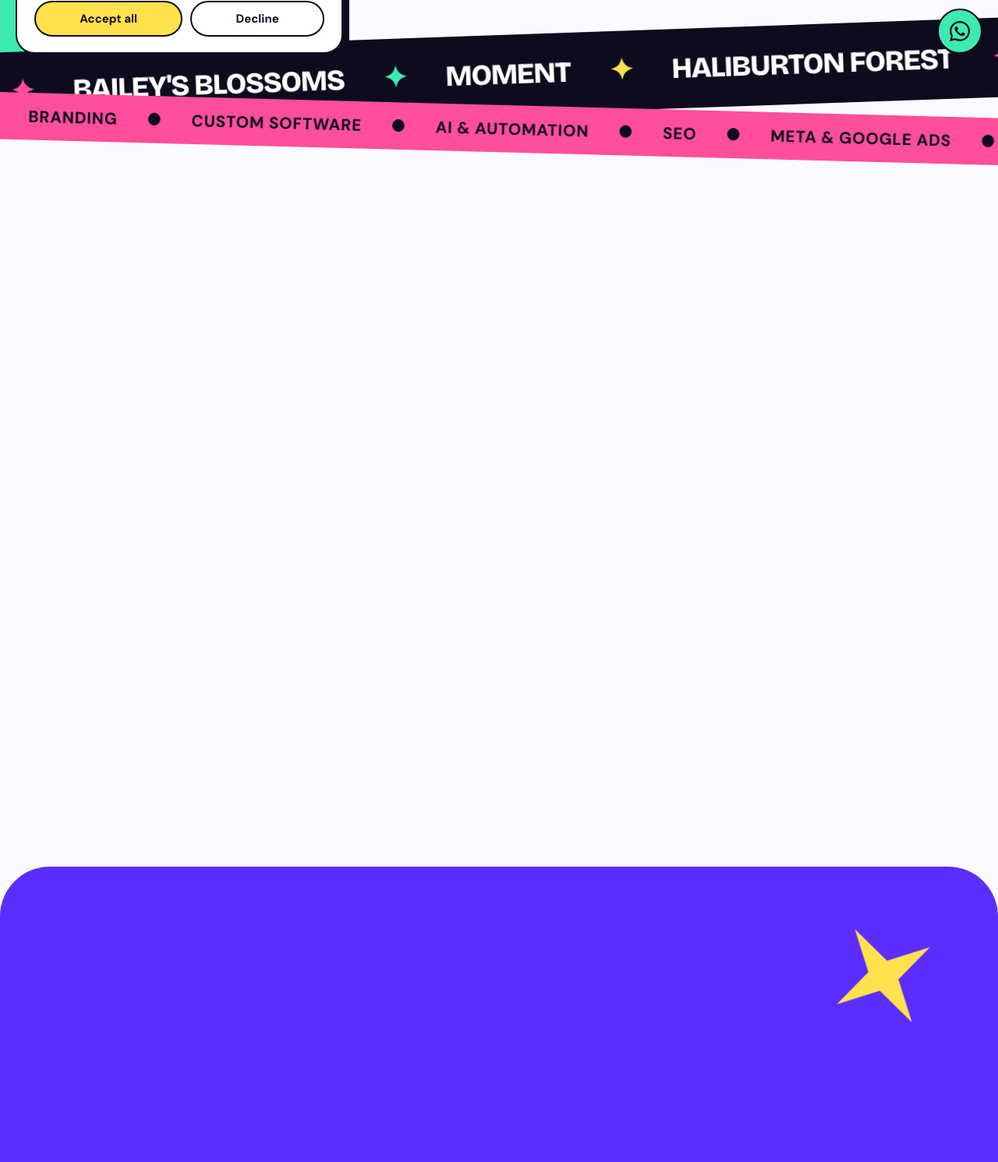
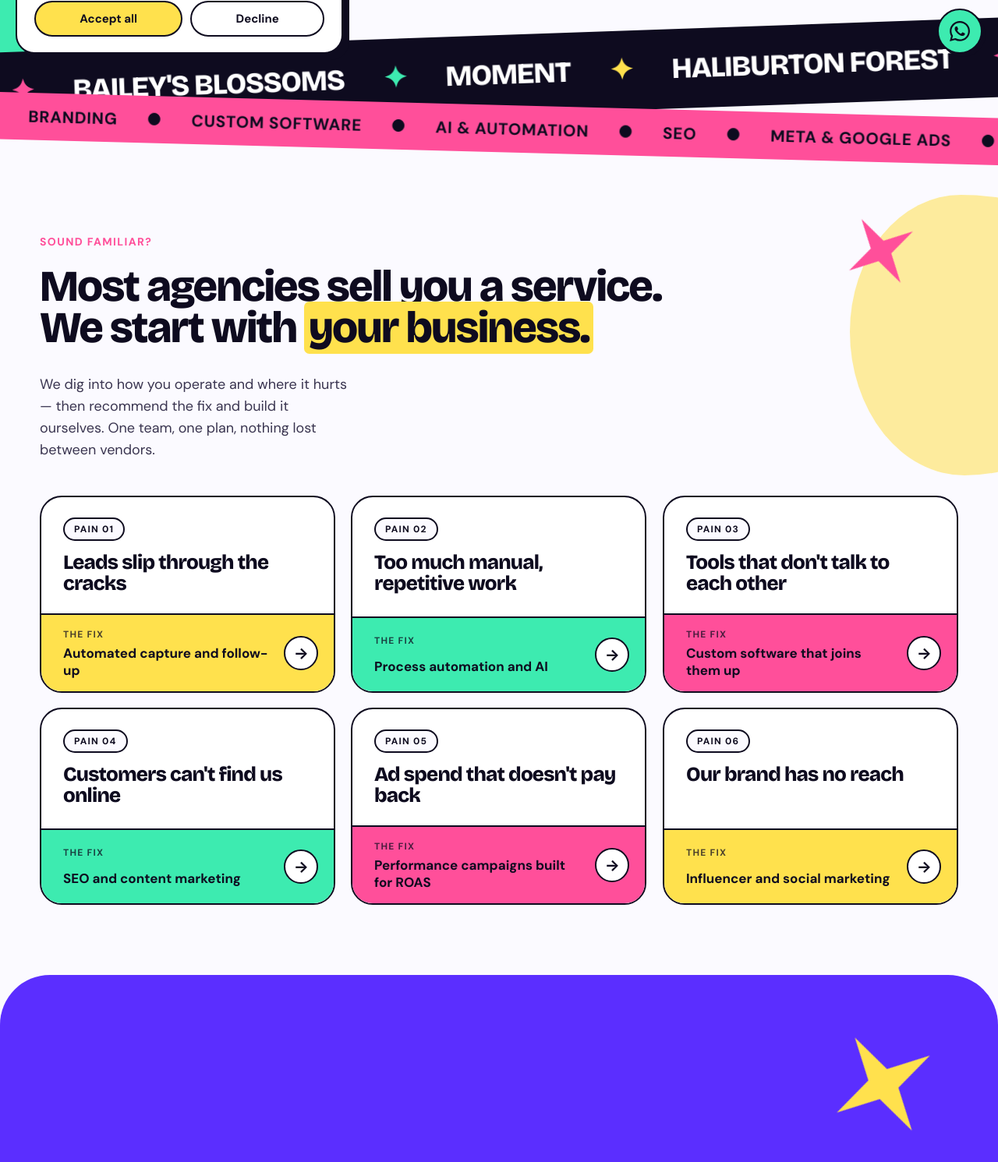
Before and after one commit to amatchless/company, a WordPress theme: template wp-content/themes/amatchless/front-page.php in a window 1280 px wide. Shown: the part 711-2202 px from the top of the page at 78% size. Run offline with PHP 8.4 and a stand-in for WordPress, Linux system fonts and the light colour scheme; the site name, menu and one post (Sample post) are stand-ins, and other content is empty; some libraries are stand-ins or nearby versions.

Commit message:
Restyle the home page problem-to-fix section to match the site (theme 3.22.0)
Adds a SOUND FAMILIAR? label, a star and blob, numbered pain chips and a
coloured THE FIX band on each card, with the hard-shadow hover used by the
other cards. Content is unchanged.

Co-Authored-By: Claude Opus 5.5 <noreply@anthropic.com>
Claude-Session: https://claude.ai/code/session_011tMXJuA2ubqX7zgUCAoDTp

```diff
--- a/wp-content/themes/amatchless/assets/css/site.css
+++ b/wp-content/themes/amatchless/assets/css/site.css
@@ -182,13 +182,23 @@ header.nav.scrolled .nav-pill{box-shadow:5px 5px 0 var(--ink)}
 .ticker:hover .track{animation-play-state:paused}
 
 /* ---- problem → fix ---- */
-.pain-grid{display:grid;grid-template-columns:repeat(auto-fit, minmax(min(100%, 380px), 1fr));gap:16px}
-.pain{border:var(--line);border-radius:28px;padding:28px;display:flex;flex-direction:column;gap:18px;background:#fff;transition:background .3s,color .3s,transform .3s}
-.pain:hover{background:var(--purple);color:#fff;transform:rotate(-1.5deg) scale(1.02)}
-.pain-label{font-size:14px;font-weight:700;letter-spacing:.08em;opacity:.7}
-.pain-text{font-family:var(--f-display);font-size:23px;font-weight:700;line-height:1.1;letter-spacing:-.02em}
-.pain-fix{font-weight:700;font-size:17px;color:var(--purple);transition:color .3s}
-.pain:hover .pain-fix{color:var(--yellow)}
+.pain-sec{overflow:hidden}
+.pain-blob{right:-170px;top:40px;width:360px;height:360px;background:var(--yellow);opacity:.55;animation-delay:-2s}
+.pain-star{position:absolute;right:8%;top:64px;z-index:1}
+.pain-grid{display:grid;grid-template-columns:repeat(auto-fit, minmax(min(100%, 340px), 1fr));gap:20px}
+.pain{border:var(--line);border-radius:28px;display:flex;flex-direction:column;background:#fff;overflow:hidden;transition:translate .35s cubic-bezier(.3,1.4,.5,1),box-shadow .35s}
+.pain:hover{translate:-5px -5px;box-shadow:8px 8px 0 var(--ink)}
+.pain-top{flex-grow:1;display:flex;flex-direction:column;gap:14px;padding:26px 28px 24px}
+.pain-label{align-self:flex-start;border:var(--line);border-radius:999px;padding:4px 12px;font-size:12px;font-weight:700;letter-spacing:.1em;background:var(--bg)}
+.pain-text{font-family:var(--f-display);font-size:26px;font-weight:800;line-height:1.05;letter-spacing:-.03em}
+.pain-fix{display:grid;grid-template-columns:minmax(0, 1fr) auto;align-items:center;gap:4px 16px;border-top:var(--line);min-height:96px;padding:16px 20px 16px 28px;background:var(--c, var(--yellow))}
+.pain-fix-label{grid-column:1;font-size:12px;font-weight:700;letter-spacing:.1em;opacity:.75}
+.pain-fix p{grid-column:1;font-weight:700;font-size:17px;line-height:1.3}
+.pain-arrow{grid-column:2;grid-row:1 / span 2;width:44px;height:44px;border-radius:50%;background:#fff;border:var(--line);display:flex;align-items:center;justify-content:center;font-size:20px;font-weight:700;transition:transform .35s cubic-bezier(.3,1.4,.5,1)}
+.pain:hover .pain-arrow{transform:translateX(4px) rotate(-45deg)}
+.pain-yellow{--c:var(--yellow)}
+.pain-mint{--c:var(--mint)}
+.pain-pink{--c:var(--pink)}
 
 /* ---- all services: colour-coded bento ---- */
 .sx{overflow:hidden}
--- a/wp-content/themes/amatchless/front-page.php
+++ b/wp-content/themes/amatchless/front-page.php
@@ -73,27 +73,38 @@ $services = ['CUSTOM SOFTWARE', 'AI & AUTOMATION', 'SEO', 'META & GOOGLE ADS', '
 </section>
 
 <!-- ============ PROBLEM → FIX ============ -->
-<section class="sec" id="pain">
+<section class="sec pain-sec" id="pain">
+  <div class="blob pain-blob" aria-hidden="true"></div>
+  <svg class="spin hide-sm pain-star" aria-hidden="true" width="96" height="96" viewBox="0 0 40 40"><path d="M20 0 L24 16 L40 20 L24 24 L20 40 L16 24 L0 20 L16 16 Z" fill="#FF4F9A"/></svg>
   <div class="sec-in">
     <div class="sec-split reveal">
-      <h2 class="h2">Most agencies sell you a service. We start with <span class="mark-yellow">your business.</span></h2>
+      <div class="sec-head">
+        <span class="label" style="color:#FF4F9A">SOUND FAMILIAR?</span>
+        <h2 class="h2">Most agencies sell you a service. We start with <span class="mark-yellow">your business.</span></h2>
+      </div>
       <p class="sec-aside">We dig into how you operate and where it hurts — then recommend the fix and build it ourselves. One team, one plan, nothing lost between vendors.</p>
     </div>
     <div class="pain-grid">
       <?php
       $pains = [
-          ['Leads slip through the cracks',        'Automated capture and follow-up'],
-          ['Too much manual, repetitive work',     'Process automation and AI'],
-          ["Tools that don't talk to each other",  'Custom software that joins them up'],
-          ["Customers can't find us online",       'SEO and content marketing'],
-          ["Ad spend that doesn't pay back",       'Performance campaigns built for ROAS'],
-          ['Our brand has no reach',               'Influencer and social marketing'],
+          ['Leads slip through the cracks',        'Automated capture and follow-up',     'yellow'],
+          ['Too much manual, repetitive work',     'Process automation and AI',           'mint'],
+          ["Tools that don't talk to each other",  'Custom software that joins them up',  'pink'],
+          ["Customers can't find us online",       'SEO and content marketing',           'mint'],
+          ["Ad spend that doesn't pay back",       'Performance campaigns built for ROAS', 'pink'],
+          ['Our brand has no reach',               'Influencer and social marketing',     'yellow'],
       ];
-      foreach ($pains as [$pain, $fix]) : ?>
-      <div class="pain reveal">
-        <span class="pain-label">PAIN</span>
-        <p class="pain-text"><?php echo esc_html($pain); ?></p>
-        <p class="pain-fix">→ <?php echo esc_html($fix); ?></p>
+      foreach ($pains as $i => [$pain, $fix, $tone]) : ?>
+      <div class="pain pain-<?php echo esc_attr($tone); ?> reveal">
+        <div class="pain-top">
+          <span class="pain-label">PAIN <?php echo esc_html(sprintf('%02d', $i + 1)); ?></span>
+          <p class="pain-text"><?php echo esc_html($pain); ?></p>
+        </div>
+        <div class="pain-fix">
+          <span class="pain-fix-label">THE FIX</span>
+          <p><?php echo esc_html($fix); ?></p>
+          <span class="pain-arrow" aria-hidden="true">→</span>
+        </div>
       </div>
       <?php endforeach; ?>
     </div>
--- a/wp-content/themes/amatchless/functions.php
+++ b/wp-content/themes/amatchless/functions.php
@@ -1,7 +1,7 @@
 <?php
 defined('ABSPATH') || exit;
 
-define('AMATCHLESS_VERSION', '3.21.0');
+define('AMATCHLESS_VERSION', '3.22.0');
 define('AMATCHLESS_EMAIL', 'info@amatchless.com');
 // The company's only phone number (also the WhatsApp number). Shown on the ad landing pages and /thank-you/ (display text and the tel: number).
 define('AMATCHLESS_PHONE', '+91 92667 36111');
--- a/wp-content/themes/amatchless/style.css
+++ b/wp-content/themes/amatchless/style.css
@@ -4,7 +4,7 @@ Theme URI: https://amatchless.com
 Author: Amatchless
 Author URI: https://amatchless.com
 Description: Official theme for Amatchless — digital marketing and AI automation studio. Purple, pink, yellow and mint.
-Version: 3.21.0
+Version: 3.22.0
 Requires PHP: 8.0
 License: Proprietary
 Text Domain: amatchless
```
Also changed, not shown: 1 other file.
